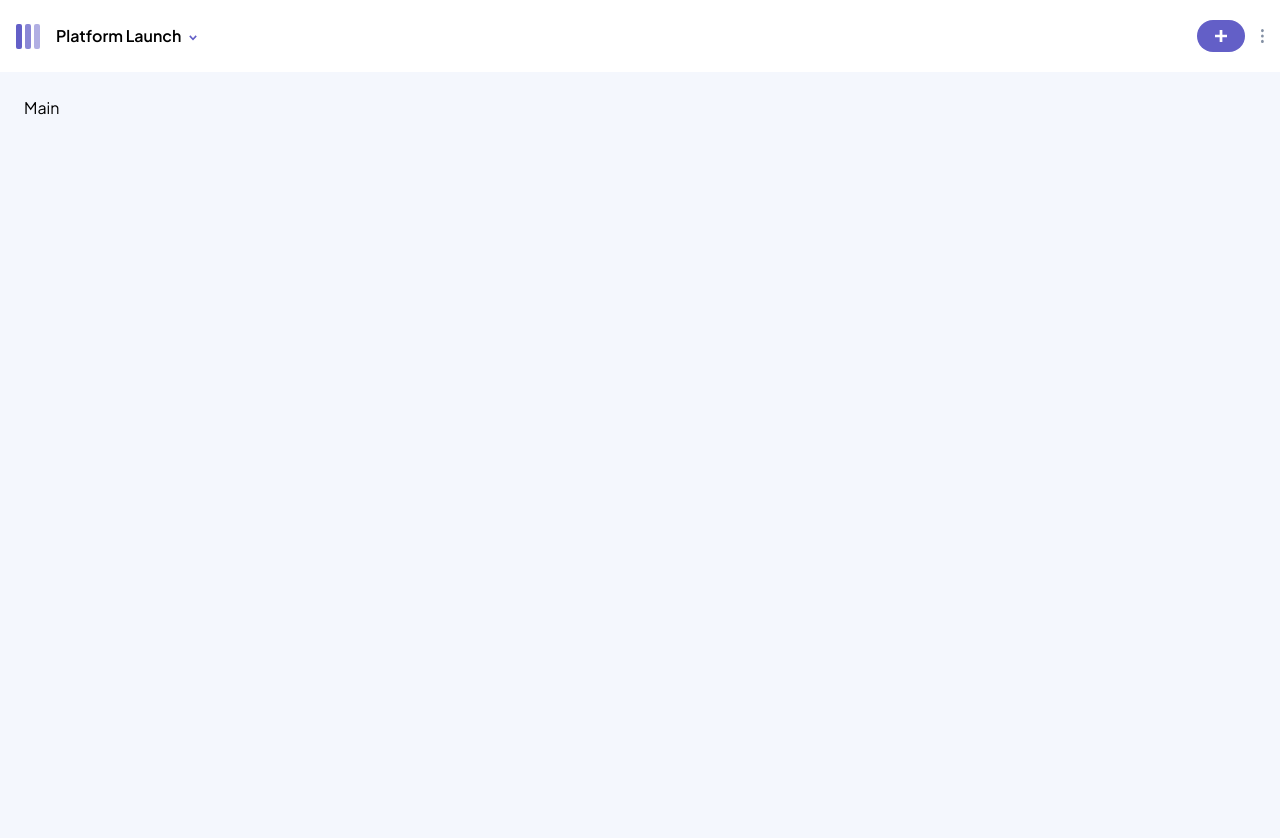
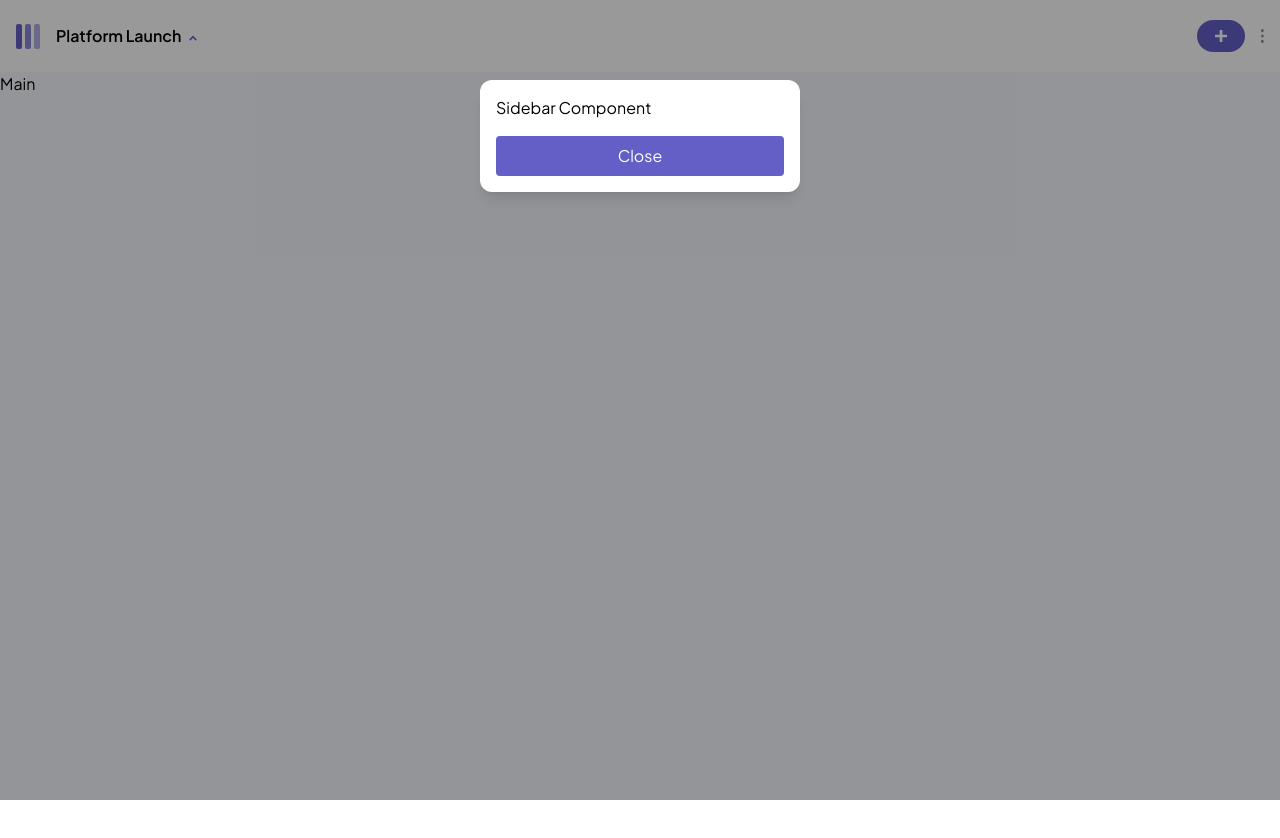
Before and after one commit to Striperoooo/kanban-task-management-app, a React (Vite) app: page / in a window 1280 px wide. Both pictures are taken after a click on the element "Platform Launch". Shown: the top 838 px of the page. After the commit the page ends 800 px from the top, so only its background shows below. Built offline with nearby package versions, Linux system fonts and the light colour scheme.

Commit message:
Refactor sidebar state to context provider
Moved sidebar open/close state management to a new SidebarContext using React context and hooks. Updated Header and Sidebar components to use the context, simplifying prop passing and improving state sharing.

```diff
--- a/src/App.tsx
+++ b/src/App.tsx
@@ -1,13 +1,17 @@
+import { SidebarProvider } from './contexts/SidebarContext'
 import Header from './components/Header'
+
 
 function App() {
   return (
-    <div className="App">
-      <Header />
-      <main className="min-h-screen p-6 bg-light-bg ">
-        <p>Main</p>
-      </main>
-    </div>
+    <SidebarProvider>
+      <div className="min-h-screen flex flex-col">
+        <Header />
+        <main className="flex-1 bg-light-bg">
+          <p>Main</p>
+        </main>
+      </div>
+    </SidebarProvider>
   )
 }
 
--- a/src/components/Header.tsx
+++ b/src/components/Header.tsx
@@ -1,36 +1,27 @@
 import logoMobile from '../assets/logo-mobile.svg'
-import { useState } from 'react';
 import iconChevDown from '../assets/icon-chevron-down.svg'
+import iconChevUp from '../assets/icon-chevron-up.svg'
 import iconAddTask from '../assets/icon-add-task-mobile.svg'
 import iconEllipsis from '../assets/icon-vertical-ellipsis.svg'
 import Sidebar from './Sidebar';
+import { useSidebar } from '../contexts/SidebarContext';
 
 export default function Header() {
-    // State to track sidebar dropdown visibility
-    const [sidebarIsOpen, setSidebarIsOpen] = useState(false);
 
-    // Handler to toggle sidebar dropdown
-    const handleSidebarToggle = () => {
-        setSidebarIsOpen((prevSidebarIsOpen) => !prevSidebarIsOpen);
-    };
-
-    // Handler to close sidebar (for clicking outside or close button)
-    const handleSidebarClose = () => {
-        setSidebarIsOpen(false);
-    };
+    const { isOpen, toggle, close } = useSidebar()
 
     return (
         <header className='py-5 px-4 relative'>
-            <div className='flex items-center'>
+            <nav className='flex items-center'>
                 <img src={logoMobile} alt="logo" className="w-6 h-25 mr-4 cursor-pointer" />
 
                 {/* Platform Launch triggers sidebar dropdown on mobile */}
                 <div
                     className='flex items-center cursor-pointer'
-                    onClick={handleSidebarToggle}
+                    onClick={toggle}
                 >
                     <span className="font-semibold mr-2">Platform Launch</span>
-                    <img src={iconChevDown} alt="toggle sidebar icon" className='mt-1 w-2 h-1.5' />
+                    <img src={isOpen ? iconChevUp : iconChevDown} alt="toggle sidebar icon" className='mt-1 w-2 h-1.5' />
                 </div>
 
                 <div className='ml-auto flex'>
@@ -41,10 +32,10 @@ export default function Header() {
                         <img src={iconEllipsis} alt="ellipsis icon" className='h-3.5 ' />
                     </div>
                 </div>
-            </div>
+            </nav>
 
             {/* Sidebar handles its own dropdown/modal logic */}
-            <Sidebar sidebarIsOpen={sidebarIsOpen} handleSidebarClose={handleSidebarClose} />
+            <Sidebar />
         </header>
     )
 }
--- a/src/components/Sidebar.tsx
+++ b/src/components/Sidebar.tsx
@@ -1,15 +1,16 @@
+import { useSidebar } from "../contexts/SidebarContext";
 
 
+export default function Sidebar() {
+    const { isOpen, close } = useSidebar()
 
-
-export default function Sidebar({ sidebarIsOpen, handleSidebarClose }: { sidebarIsOpen: boolean, handleSidebarClose: () => void }) {
     // Only render modal if sidebarIsOpen
-    if (!sidebarIsOpen) return null;
+    if (!isOpen) return null;
 
     return (
         <div
             className="fixed inset-0 z-50 bg-black bg-opacity-40 flex justify-center items-start"
-            onClick={handleSidebarClose}
+            onClick={close}
         >
             <div
                 className="mt-20 w-full max-w-xs bg-white rounded-xl shadow-lg p-4"
@@ -18,7 +19,7 @@ export default function Sidebar({ sidebarIsOpen, handleSidebarClose }: { sidebar
                 <aside>Sidebar Component</aside>
                 <button
                     className="mt-4 w-full py-2 rounded bg-main-purple text-white"
-                    onClick={handleSidebarClose}
+                    onClick={close}
                 >
                     Close
                 </button>
--- /dev/null
+++ b/src/contexts/SidebarContext.tsx
@@ -0,0 +1,30 @@
+import { createContext, useContext, useState, ReactNode } from "react";
+
+type SidebarContextType = {
+    isOpen: boolean;
+    open: () => void;
+    close: () => void;
+    toggle: () => void;
+};
+
+const SidebarContext = createContext<SidebarContextType | undefined>(undefined);
+
+export function useSidebar() {
+    const context = useContext(SidebarContext);
+    if (!context) throw new Error("useSidebar must be used within SidebarProvider");
+    return context;
+}
+
+export function SidebarProvider({ children }: { children: ReactNode }) {
+    const [isOpen, setIsOpen] = useState(false);
+
+    const open = () => setIsOpen(true);
+    const close = () => setIsOpen(false);
+    const toggle = () => setIsOpen((prevIsOpen) => !prevIsOpen);
+
+    return (
+        <SidebarContext.Provider value={{ isOpen, open, close, toggle }}>
+            {children}
+        </SidebarContext.Provider>
+    );
+}
```
